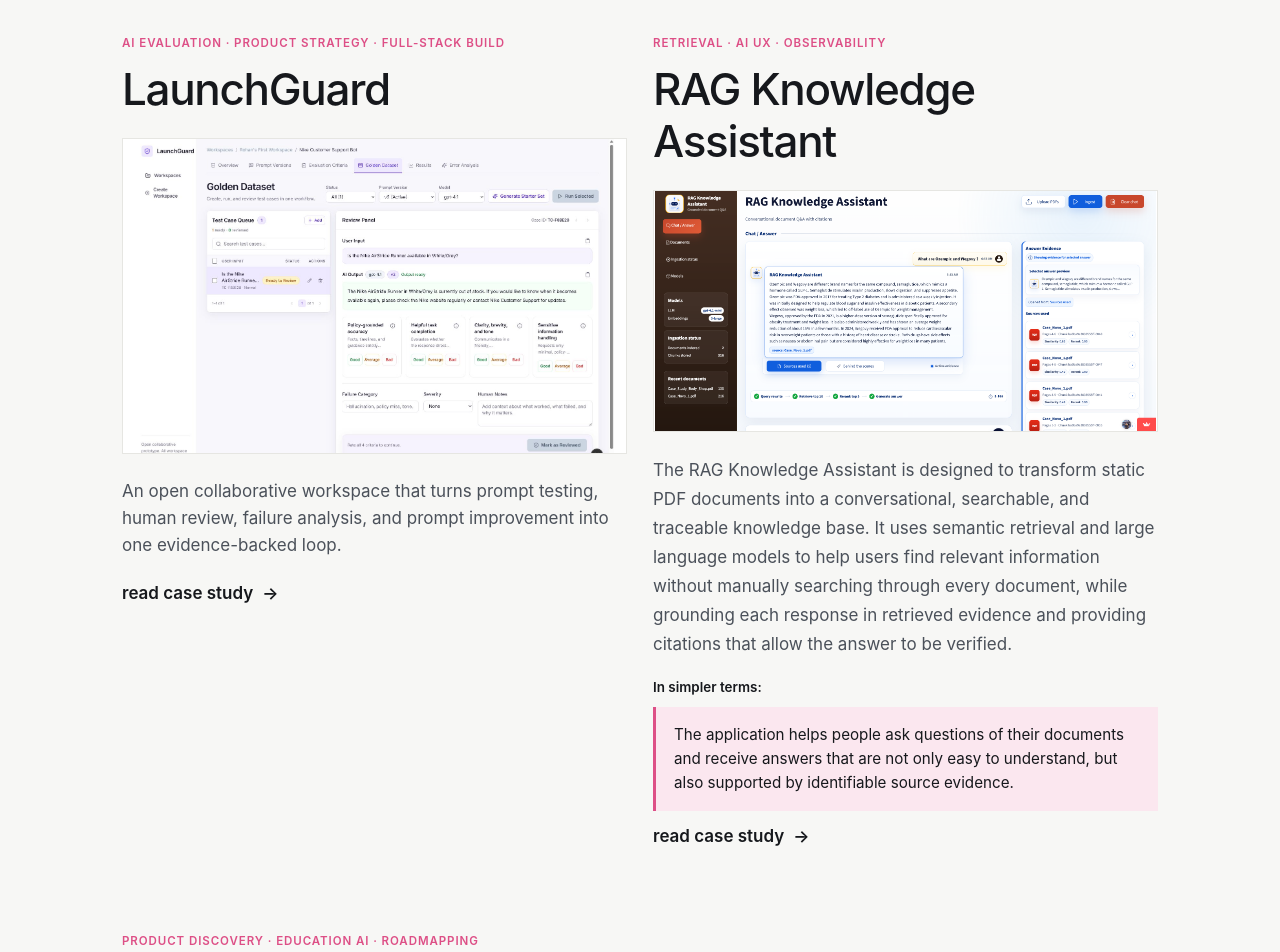
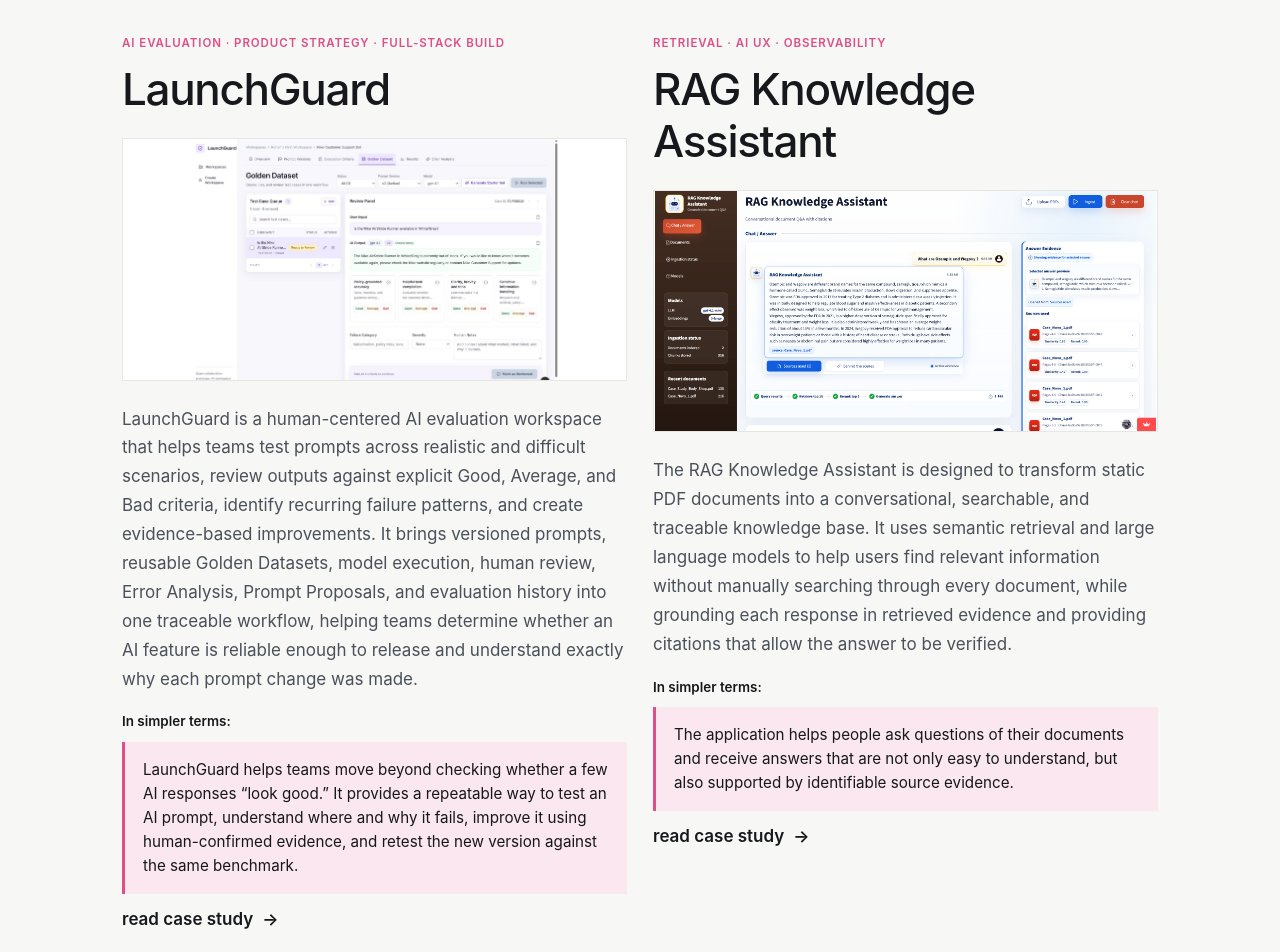
Before and after one commit to rohankandra1998-pmtech/RohanPortfolioWebsite, a Next.js app: page /work in a window 1280 px wide. Shown: the part 680-1632 px from the top of the page. Built offline with nearby package versions, Linux system fonts and the light colour scheme.

Commit message:
Update LaunchGuard work card

```diff
--- a/app/globals.css
+++ b/app/globals.css
@@ -779,7 +779,7 @@
   position: relative;
 }
 
-.project-card--rag-purpose .project-card__image {
+.project-card--purpose .project-card__image {
   aspect-ratio: 1943 / 932;
 }
 
@@ -800,7 +800,7 @@
   transform: scale(1.025);
 }
 
-.project-card--rag-purpose .project-card__image:hover img {
+.project-card--purpose .project-card__image:hover img {
   transform: none;
 }
 
--- a/components/project-card.tsx
+++ b/components/project-card.tsx
@@ -42,7 +42,7 @@
           sizes="(max-width: 768px) 100vw, 50vw"
           src={cardImage}
           style={
-            cardVariant === "rag-purpose"
+            cardVariant === "purpose"
               ? { objectFit: "contain" }
               : undefined
           }
--- a/content/site.ts
+++ b/content/site.ts
@@ -34,7 +34,7 @@
 export type ProjectWorkCard = {
   image?: string;
   imageAlt?: string;
-  variant?: "standard" | "rag-purpose";
+  variant?: "standard" | "purpose";
   purpose?: {
     introduction: string;
     simpleLabel: string;
@@ -391,6 +391,18 @@
     tags: ["AI evaluation", "Human review", "Prompt tooling", "Next.js"],
     image: "/images/projects/launchguard-golden-dataset.png",
     imageAlt: "LaunchGuard Golden Dataset human-review workspace",
+    workCard: {
+      image: "/images/projects/launchguard-golden-dataset.png",
+      imageAlt: "LaunchGuard Golden Dataset human-review workspace",
+      variant: "purpose",
+      purpose: {
+        introduction:
+          "LaunchGuard is a human-centered AI evaluation workspace that helps teams test prompts across realistic and difficult scenarios, review outputs against explicit Good, Average, and Bad criteria, identify recurring failure patterns, and create evidence-based improvements. It brings versioned prompts, reusable Golden Datasets, model execution, human review, Error Analysis, Prompt Proposals, and evaluation history into one traceable workflow, helping teams determine whether an AI feature is reliable enough to release and understand exactly why each prompt change was made.",
+        simpleLabel: "In simpler terms:",
+        callout:
+          "LaunchGuard helps teams move beyond checking whether a few AI responses “look good.” It provides a repeatable way to test an AI prompt, understand where and why it fails, improve it using human-confirmed evidence, and retest the new version against the same benchmark.",
+      },
+    },
     liveUrl: "https://launchguardaievaluator.vercel.app/",
     repoUrl:
       "https://github.com/rohankandra1998-pmtech/LaunchGuard-AI-Evaluator",
@@ -493,7 +505,7 @@
         "/images/projects/rag-knowledge-assistant/figure-01-grounded-response-interface.png",
       imageAlt:
         "RAG Knowledge Assistant chat interface showing a grounded response, answer evidence, and source cards",
-      variant: "rag-purpose",
+      variant: "purpose",
       purpose: {
         introduction:
           "The RAG Knowledge Assistant is designed to transform static PDF documents into a conversational, searchable, and traceable knowledge base. It uses semantic retrieval and large language models to help users find relevant information without manually searching through every document, while grounding each response in retrieved evidence and providing citations that allow the answer to be verified.",
```
Also changed, not shown: 1 other file (tests, documents, lock files or other folders).
